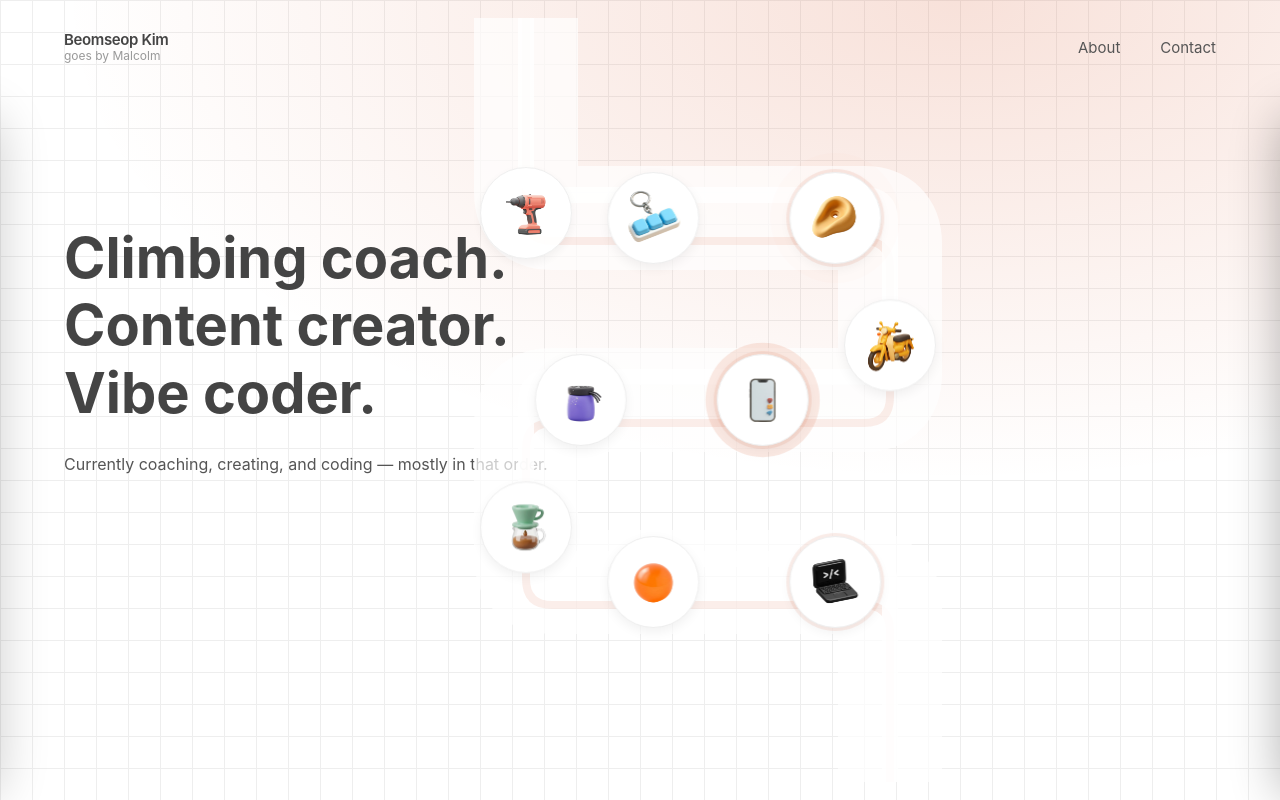
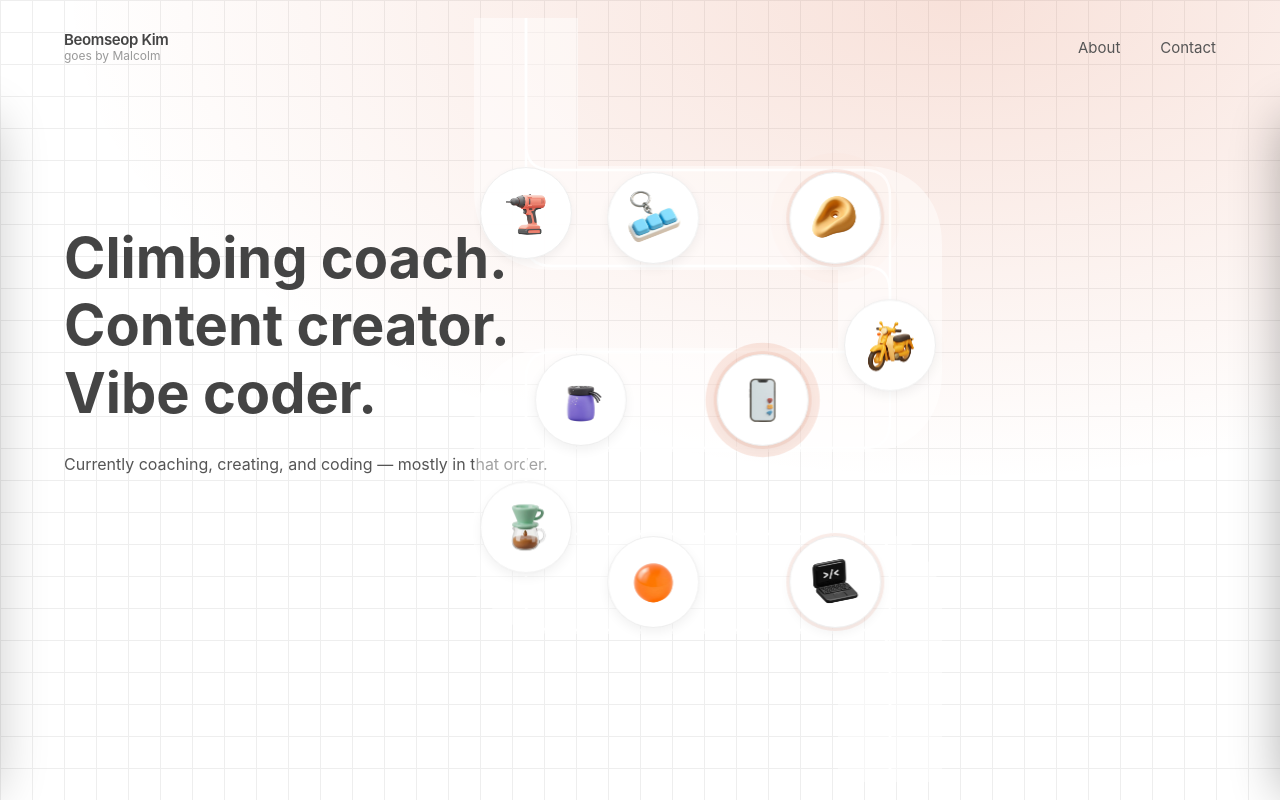
Before and after one commit to kbeomseop/portfolio, a Next.js app: page / in a window 1280 px wide. Built offline with nearby package versions, Linux system fonts and the light colour scheme; a web font is replaced by a local one.

Commit message:
HeroGrid: 파이프 유리 모서리 하이라이트 라인 추가 (상하 ±48px 흰색 테두리)

```diff
--- a/src/components/HeroGrid.tsx
+++ b/src/components/HeroGrid.tsx
@@ -245,7 +245,7 @@ export default function HeroGrid() {
 
   return (
     <div className="relative" style={{ width: GRID, height: GRID }}>
-      {/* Pipe track — frosted glass: body → coral shadow → top highlight */}
+      {/* Pipe track — glass tube: body → top wall → bottom wall */}
       <svg
         width={GRID}
         height={GRID + PIPE * 2 + PIPE_W + 20}
@@ -254,34 +254,34 @@ export default function HeroGrid() {
         overflow="hidden"
         style={{ top: -(PIPE + PIPE_W / 2 + 10) }}
       >
-        {/* Body — translucent frosted white, butt ends so tube looks open */}
+        {/* Body — more transparent so background shows through */}
         <path
           d={trackPath}
           fill="none"
-          stroke="rgba(255,255,255,0.7)"
+          stroke="rgba(255,255,255,0.45)"
           strokeWidth={PIPE_W}
           strokeLinecap="butt"
           strokeLinejoin="round"
         />
-        {/* Bottom coral shadow — warm tint on lower rim */}
+        {/* Top wall edge — glowing glass rim at upper boundary */}
         <path
           d={trackPath}
           fill="none"
-          stroke="rgba(216,90,48,0.10)"
-          strokeWidth={8}
-          strokeLinecap="round"
+          stroke="rgba(255,255,255,0.95)"
+          strokeWidth={2.5}
+          strokeLinecap="butt"
           strokeLinejoin="round"
-          transform="translate(0, 23)"
+          transform="translate(0, -48)"
         />
-        {/* Top highlight — bright gloss on upper rim */}
+        {/* Bottom wall edge — glowing glass rim at lower boundary */}
         <path
           d={trackPath}
           fill="none"
-          stroke="rgba(255,255,255,0.9)"
-          strokeWidth={16}
-          strokeLinecap="round"
+          stroke="rgba(255,255,255,0.95)"
+          strokeWidth={2.5}
+          strokeLinecap="butt"
           strokeLinejoin="round"
-          transform="translate(0, -23)"
+          transform="translate(0, 48)"
         />
       </svg>
 
```
